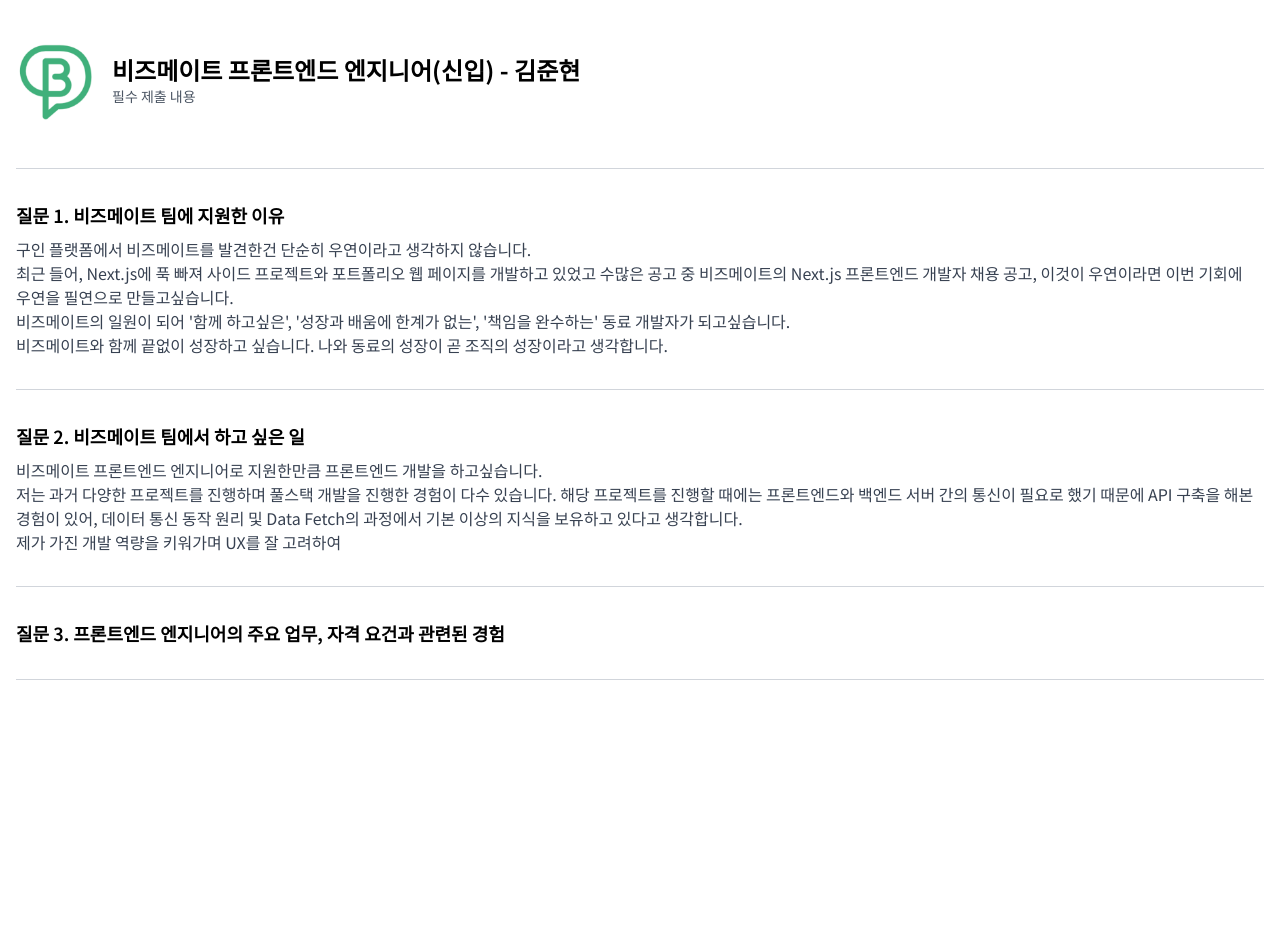
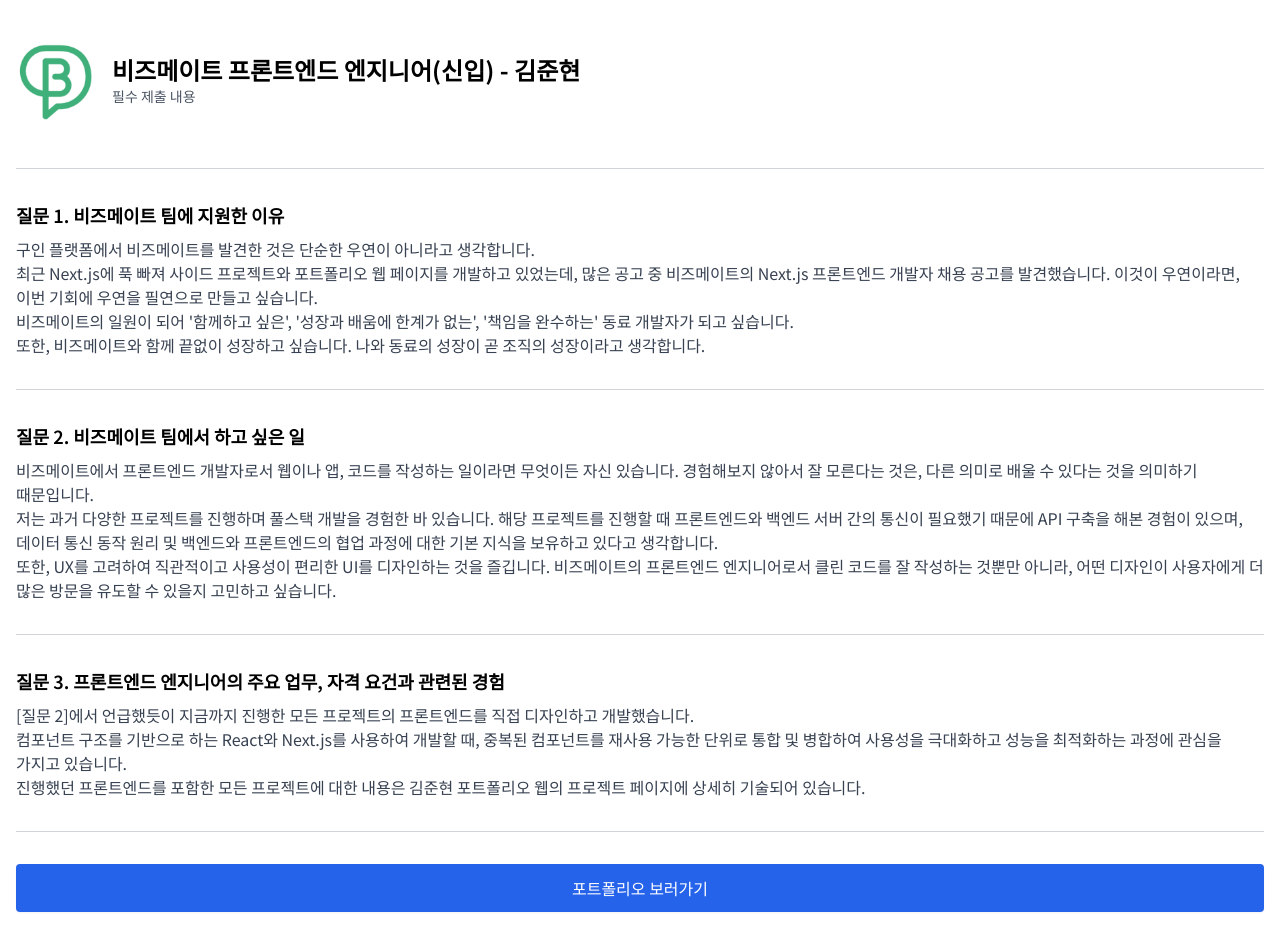
Before and after one commit to itsjh1242/PORTFOLIO, a Next.js app: page /bizmate in a window 1280 px wide. Before the commit the page ends 800 px from the top, so only its background shows below. Built offline with nearby package versions, Linux system fonts and the light colour scheme.

Commit message:
docs: 설명 수정

```diff
--- a/app/components/view/bizmate/Introduction.tsx
+++ b/app/components/view/bizmate/Introduction.tsx
@@ -1,6 +1,16 @@
+"use client";
+
+import { useRouter } from "next/navigation";
 import Image from "next/image";
+import CustomButton from "../../ui/Button";
 
 export const IntroductionPage = () => {
+  const router = useRouter();
+
+  const handleRouter = () => {
+    return router.push("/portfolio");
+  };
+
   return (
     <main className="w-screen max-w-screen-xl h-full min-h-screen m-auto py-10 px-4">
       {/* 헤더 */}
@@ -16,21 +26,36 @@
       <Content
         question="질문 1. 비즈메이트 팀에 지원한 이유"
         answer={[
-          "구인 플랫폼에서 비즈메이트를 발견한건 단순히 우연이라고 생각하지 않습니다.",
-          "최근 들어, Next.js에 푹 빠져 사이드 프로젝트와 포트폴리오 웹 페이지를 개발하고 있었고 수많은 공고 중 비즈메이트의 Next.js 프론트엔드 개발자 채용 공고, 이것이 우연이라면 이번 기회에 우연을 필연으로 만들고싶습니다.",
-          "비즈메이트의 일원이 되어 '함께 하고싶은', '성장과 배움에 한계가 없는', '책임을 완수하는' 동료 개발자가 되고싶습니다.",
-          "비즈메이트와 함께 끝없이 성장하고 싶습니다. 나와 동료의 성장이 곧 조직의 성장이라고 생각합니다.",
+          "구인 플랫폼에서 비즈메이트를 발견한 것은 단순한 우연이 아니라고 생각합니다.",
+          "최근 Next.js에 푹 빠져 사이드 프로젝트와 포트폴리오 웹 페이지를 개발하고 있었는데, 많은 공고 중 비즈메이트의 Next.js 프론트엔드 개발자 채용 공고를 발견했습니다. 이것이 우연이라면, 이번 기회에 우연을 필연으로 만들고 싶습니다.",
+          "비즈메이트의 일원이 되어 '함께하고 싶은', '성장과 배움에 한계가 없는', '책임을 완수하는' 동료 개발자가 되고 싶습니다.",
+          "또한, 비즈메이트와 함께 끝없이 성장하고 싶습니다. 나와 동료의 성장이 곧 조직의 성장이라고 생각합니다.",
         ]}
       />
       <Content
         question="질문 2. 비즈메이트 팀에서 하고 싶은 일"
         answer={[
-          "비즈메이트 프론트엔드 엔지니어로 지원한만큼 프론트엔드 개발을 하고싶습니다.",
-          "저는 과거 다양한 프로젝트를 진행하며 풀스택 개발을 진행한 경험이 다수 있습니다. 해당 프로젝트를 진행할 때에는 프론트엔드와 백엔드 서버 간의 통신이 필요로 했기 때문에 API 구축을 해본 경험이 있어, 데이터 통신 동작 원리 및 Data Fetch의 과정에서 기본 이상의 지식을 보유하고 있다고 생각합니다.",
-          "제가 가진 개발 역량을 키워가며 UX를 잘 고려하여 ",
+          "비즈메이트에서 프론트엔드 개발자로서 웹이나 앱, 코드를 작성하는 일이라면 무엇이든 자신 있습니다. 경험해보지 않아서 잘 모른다는 것은, 다른 의미로 배울 수 있다는 것을 의미하기 때문입니다.",
+          "저는 과거 다양한 프로젝트를 진행하며 풀스택 개발을 경험한 바 있습니다. 해당 프로젝트를 진행할 때 프론트엔드와 백엔드 서버 간의 통신이 필요했기 때문에 API 구축을 해본 경험이 있으며, 데이터 통신 동작 원리 및 백엔드와 프론트엔드의 협업 과정에 대한 기본 지식을 보유하고 있다고 생각합니다.",
+          "또한, UX를 고려하여 직관적이고 사용성이 편리한 UI를 디자인하는 것을 즐깁니다. 비즈메이트의 프론트엔드 엔지니어로서 클린 코드를 잘 작성하는 것뿐만 아니라, 어떤 디자인이 사용자에게 더 많은 방문을 유도할 수 있을지 고민하고 싶습니다.",
         ]}
       />
-      <Content question="질문 3. 프론트엔드 엔지니어의 주요 업무, 자격 요건과 관련된 경험" answer={[""]} />
+      <Content
+        question="질문 3. 프론트엔드 엔지니어의 주요 업무, 자격 요건과 관련된 경험"
+        answer={[
+          "[질문 2]에서 언급했듯이 지금까지 진행한 모든 프로젝트의 프론트엔드를 직접 디자인하고 개발했습니다.",
+          "컴포넌트 구조를 기반으로 하는 React와 Next.js를 사용하여 개발할 때, 중복된 컴포넌트를 재사용 가능한 단위로 통합 및 병합하여 사용성을 극대화하고 성능을 최적화하는 과정에 관심을 가지고 있습니다.",
+          "진행했던 프론트엔드를 포함한 모든 프로젝트에 대한 내용은 김준현 포트폴리오 웹의 프로젝트 페이지에 상세히 기술되어 있습니다.",
+        ]}
+      />
+      {/* 포트폴리오 페이지 바로가기 */}
+      <CustomButton
+        type={"primary"}
+        context={"포트폴리오 보러가기"}
+        action={() => {
+          handleRouter();
+        }}
+      />
     </main>
   );
 };
--- a/app/components/view/main/Project.tsx
+++ b/app/components/view/main/Project.tsx
@@ -6,7 +6,7 @@
 import { ProjectDescInterface } from "@/app/db/ProjectDesc";
 // UI Components
 import CenterText from "../../ui/CenterText";
-import CustomButton from "../../ui/button";
+import CustomButton from "../../ui/Button";
 import Badge from "../../ui/Badge";
 
 interface ProjectSectionInterface {
--- a/app/db/AboutDesc.tsx
+++ b/app/db/AboutDesc.tsx
@@ -8,16 +8,15 @@
       "안녕하세요, 주니어 개발자 김준현입니다.",
       "동서대학교 컴퓨터공학부에서 소프트웨어공학을 전공했습니다.",
       "",
-      "소프트웨어 공학과 데이터베이스 구축을 집중적으로 깊이있게 공부할 수 있었고,",
-      "API 구축을 통해 사용자와 시스템간의 상호작용이 가능한 서비스 기반의 다양한 웹/앱 개발을 했습니다.",
+      "소프트웨어 공학과 데이터베이스 구축을 집중적으로 깊이 있게 공부했으며,",
+      "API 구축을 통해 사용자와 시스템 간의 상호작용이 가능한 다양한 웹/앱 서비스를 개발했습니다.",
     ],
     isRight: true,
   },
   motto: {
     header: "motto",
     content: [
-      "높은 완성도의 서비스 기반의 프로젝트를 개발하는 것은 효율적이고 클린한 코드를 적는 것 뿐만 아니라 나타내고자하는 핵심 내용을 직관적이고 유연성있게 표현하는 것도 중요한 가치로 생각하고 있습니다.",
-
+      "높은 완성도의 서비스 기반 프로젝트를 개발하는 것은 효율적이고 클린한 코드를 작성하는 것뿐만 아니라, 나타내고자 하는 핵심 내용을 직관적이고 유연하게 표현하는 것도 중요한 가치라고 생각합니다.",
       "",
       "제게 코드는 붓과 물감이고, 웹/앱은 캔버스입니다.",
       "평소에 보고 듣는 모든 경험을 디자인 요소로 가공하여 다양한 프로젝트에 녹여냈습니다.",
@@ -27,31 +26,30 @@
   lab: {
     header: "lab",
     content: [
-      "학부생 때, UbSE(Ubiquitous SW Engineering) 연구실에서 AI+X 연구원으로 활동하며",
+      "학부생 때, UbSE(Ubiquitous SW Engineering) 연구실에서 AI+X 연구원으로 활동하며,",
       "개발 역량을 키우기 위해 선후배들과의 멘토링에 집중했고, 다양한 프로젝트와 공모전 경험을 쌓을 수 있었습니다.",
       "",
-      "특히, 주간 업무 보고 세미나를 하면서 한 주간 수행한 개인 공부 및 프로젝트 진행상황 등을 보고하는 경험을 통해 업무 수행 능력을 자가진단하고 자기 객관화하며 나를 성장시켰습니다.",
-
+      "특히, 주간 업무 보고 세미나를 통해 한 주간 수행한 개인 공부 및 프로젝트 진행 상황 등을 보고하면서, 업무 수행 능력을 자가진단하고 자기 객관화하며 성장할 수 있었습니다.",
       "",
-      "또한, 팀 프로젝트에서 팀원 상호간의 배려를 통한 원활한 의사소통이 정해진 시간 내에 프로젝트를 완성시킬 수 있는 중요한 부분이라는 것을 깨달았습니다.",
+      "또한, 팀 프로젝트에서 팀원 간의 배려를 통한 원활한 의사소통이 정해진 시간 내에 프로젝트를 완성시키는 중요한 요소임을 깨달았습니다.",
     ],
     isRight: true,
   },
   strength: {
     header: "strength",
     content: [
-      "성공과 실패는 다른 것 같으면서도 동일한 의미라고 생각합니다.",
+      "성공과 실패는 다르면서도 같은 의미를 가진다고 생각합니다.",
       "저에게 있어서 실패란 도전하지 않는 것입니다.",
       "긍정적인 사고를 통해 동료와 함께 시너지를 발휘하는 것을 좋아합니다.",
       "",
-      "끊임없이 생각하며 지치지 않는 열정으로 상승불패하며",
-      "함께 하고싶은 동료 개발자가 되겠습니다.",
+      "끊임없이 생각하고 지치지 않는 열정으로 상승불패하며,",
+      "함께 일하고 싶은 동료 개발자가 되겠습니다.",
     ],
     isRight: false,
   },
   certificate: {
-    header: "정보처리기사",
-    content: ["2024년 4월 취득"],
+    header: "정보처리기사 (결과 대기중)",
+    content: ["2024년 4월 시험, 2024년 6월 18일 결과 발표"],
     isRight: true,
   },
 };
--- a/app/db/StackDesc.tsx
+++ b/app/db/StackDesc.tsx
@@ -11,16 +11,16 @@
     level: 3,
     points: {
       "React 생태계의 다양한 라이브러리 활용": [
-        "React를 사용하여 프로젝트를 개발할 때 다양한 라이브러리를 활용하여 개발 생산성을 높일 수 있습니다.",
-        "React Router를 사용하여 페이지 라우팅 구현과 Axios를 사용하여 HTTP 요청 처리, Styled Components를 활용한 CSS-in-JS 스타일링 등을 자유롭게 사용합니다.",
+        "React를 사용하여 프로젝트를 개발할 때 다양한 라이브러리를 활용하여 개발 생산성을 높입니다.",
+        "React Router를 사용하여 페이지 라우팅을 구현하고, Axios를 사용하여 HTTP 요청을 처리하며, Styled Components를 활용한 CSS-in-JS 스타일링 등을 자유롭게 사용합니다.",
       ],
       "Custom Hook 활용": [
-        "함수형 컴포넌트 문법에 익숙하고, 재사용을 위해 컴포넌트 로직을 함수로 뽑아내어 재사용합니다.",
-        "컴포넌트 기반 아키텍처에 대한 이해를하고 중복되어 있어 가독성이 낮고 유지보수가 어려운 코드를 재사용 가능한 작은 조각으로 나누고, 각 조각을 독립적으로 활용하는데 능숙합니다.",
+        "함수형 컴포넌트 문법에 익숙하며, 재사용을 위해 컴포넌트 로직을 함수로 뽑아냅니다.",
+        "컴포넌트 기반 아키텍처에 대한 이해를 바탕으로, 가독성이 낮고 유지보수가 어려운 코드를 재사용 가능한 작은 조각으로 나누어 각 조각을 독립적으로 활용하는 데 능숙합니다.",
       ],
       "React 성능 최적화": [
-        "React를 사용하여 프로젝트를 진행할 때, 가상 DOM을 통한 성능 최적화에 대해 고려를 합니다.",
-        "Redux를 활용하여 전역 상태관리를 할 수 있고, React.memo 등 여러 성능 최적화 라이브러리에 대해 공부합니다.",
+        "React를 사용하여 프로젝트를 진행할 때, 가상 DOM을 통한 성능 최적화를 고려합니다.",
+        "Redux를 활용하여 전역 상태 관리를 하고, React.memo 등 다양한 성능 최적화 기법을 공부하고 적용하고자 합니다.",
       ],
     },
   },
```
Also changed, not shown: app/db/WorkAllDesc.tsx (+17 -18 lines).
